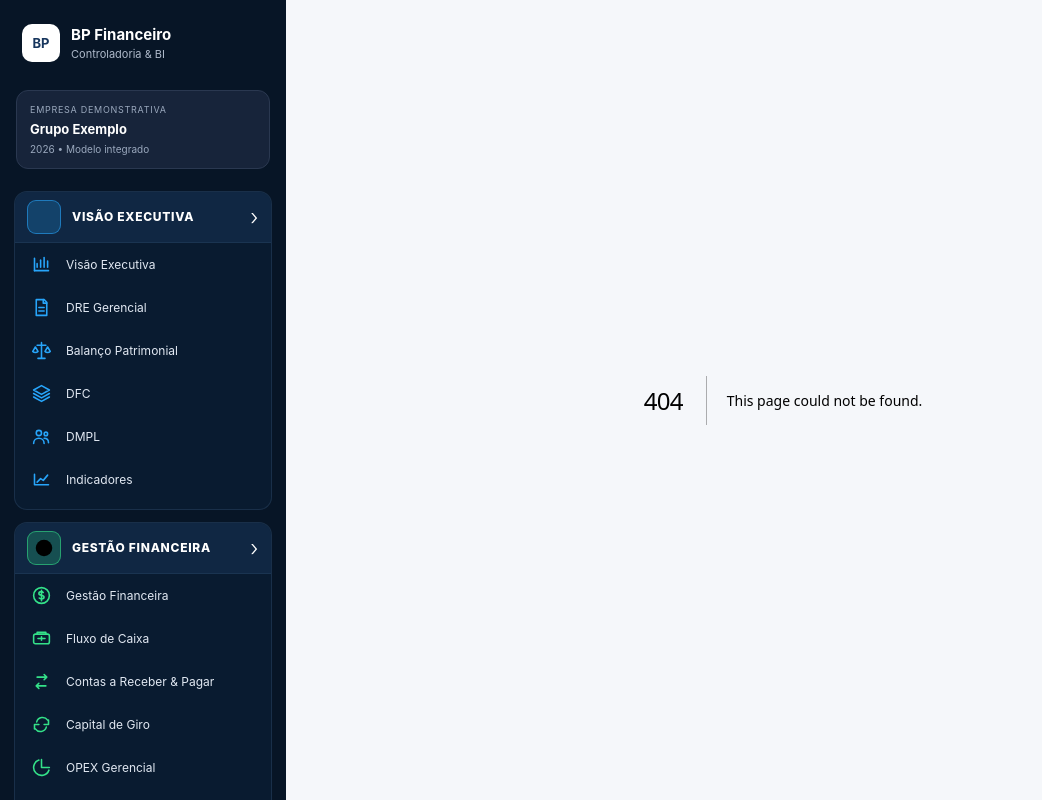
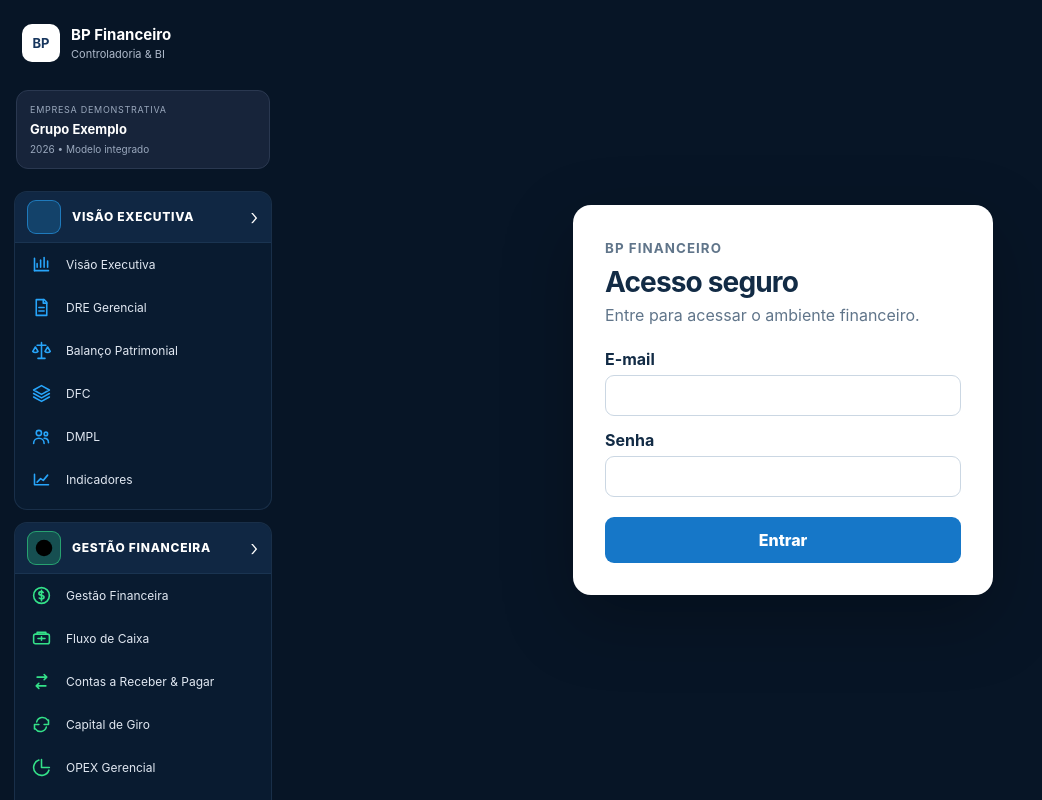
Before and after one commit to cardoso4009-byte/bp-financeiro-bi, a Next.js app: page /login in a window 1280 px wide. Before the commit this address had no page. Shown: the whole page, without its empty margins (0-1042 px from the left). Built offline with nearby package versions, Linux system fonts and the light colour scheme.

Commit message:
feat: adiciona base de autenticacao segura

```diff
--- /dev/null
+++ b/app/login/page.tsx
@@ -0,0 +1,70 @@
+'use client'
+
+import { FormEvent, useState } from 'react'
+import { useSearchParams, useRouter } from 'next/navigation'
+
+export default function LoginPage() {
+  const router = useRouter()
+  const searchParams = useSearchParams()
+  const [email, setEmail] = useState('')
+  const [password, setPassword] = useState('')
+  const [error, setError] = useState('')
+  const [loading, setLoading] = useState(false)
+
+  async function submit(event: FormEvent<HTMLFormElement>) {
+    event.preventDefault()
+    setLoading(true)
+    setError('')
+
+    try {
+      const response = await fetch('/api/auth/login', {
+        method: 'POST',
+        headers: { 'content-type': 'application/json' },
+        body: JSON.stringify({ email, password }),
+      })
+      const data = await response.json()
+      if (!response.ok) {
+        setError(data.error ?? 'Não foi possível autenticar.')
+        return
+      }
+
+      const next = searchParams.get('next')
+      router.replace(next?.startsWith('/') ? next : '/')
+      router.refresh()
+    } catch {
+      setError('Não foi possível conectar ao serviço de autenticação.')
+    } finally {
+      setLoading(false)
+    }
+  }
+
+  return (
+    <main style={{ minHeight: '100vh', display: 'grid', placeItems: 'center', padding: 24, background: '#071526' }}>
+      <section style={{ width: '100%', maxWidth: 420, padding: 32, borderRadius: 18, background: '#fff', boxShadow: '0 24px 70px rgba(0,0,0,.25)' }}>
+        <div style={{ marginBottom: 24 }}>
+          <small style={{ color: '#60758a', letterSpacing: '.08em', fontWeight: 700 }}>BP FINANCEIRO</small>
+          <h1 style={{ margin: '8px 0 6px', color: '#122b45' }}>Acesso seguro</h1>
+          <p style={{ margin: 0, color: '#60758a' }}>Entre para acessar o ambiente financeiro.</p>
+        </div>
+
+        <form onSubmit={submit} style={{ display: 'grid', gap: 14 }}>
+          <label style={{ display: 'grid', gap: 6, color: '#122b45', fontWeight: 700 }}>
+            E-mail
+            <input value={email} onChange={e => setEmail(e.target.value)} type="email" autoComplete="username" required style={{ padding: 12, border: '1px solid #cbd7e3', borderRadius: 9 }} />
+          </label>
+
+          <label style={{ display: 'grid', gap: 6, color: '#122b45', fontWeight: 700 }}>
+            Senha
+            <input value={password} onChange={e => setPassword(e.target.value)} type="password" autoComplete="current-password" required style={{ padding: 12, border: '1px solid #cbd7e3', borderRadius: 9 }} />
+          </label>
+
+          {error && <p role="alert" style={{ margin: 0, color: '#b42318', fontSize: 14 }}>{error}</p>}
+
+          <button disabled={loading} type="submit" style={{ marginTop: 6, padding: 13, border: 0, borderRadius: 9, background: '#1677c8', color: '#fff', fontWeight: 800, cursor: loading ? 'wait' : 'pointer' }}>
+            {loading ? 'Entrando…' : 'Entrar'}
+          </button>
+        </form>
+      </section>
+    </main>
+  )
+}
```
